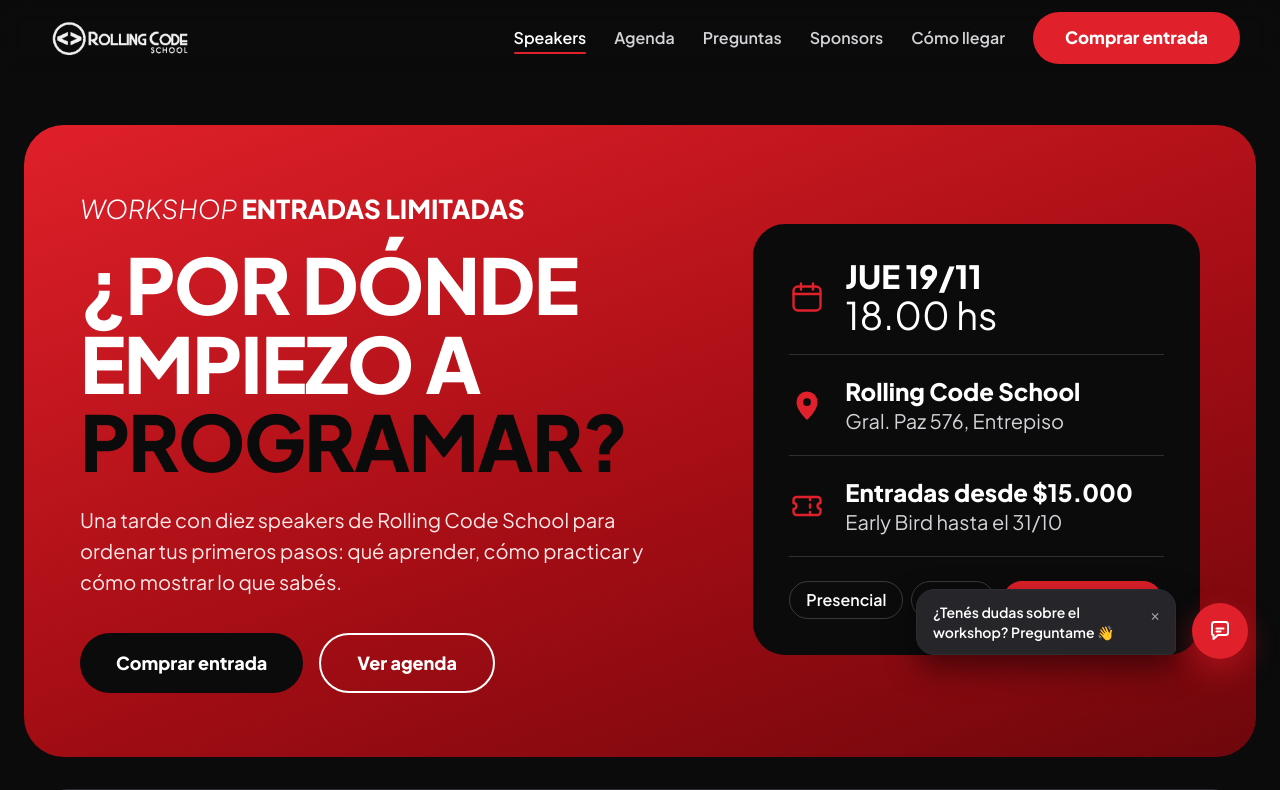
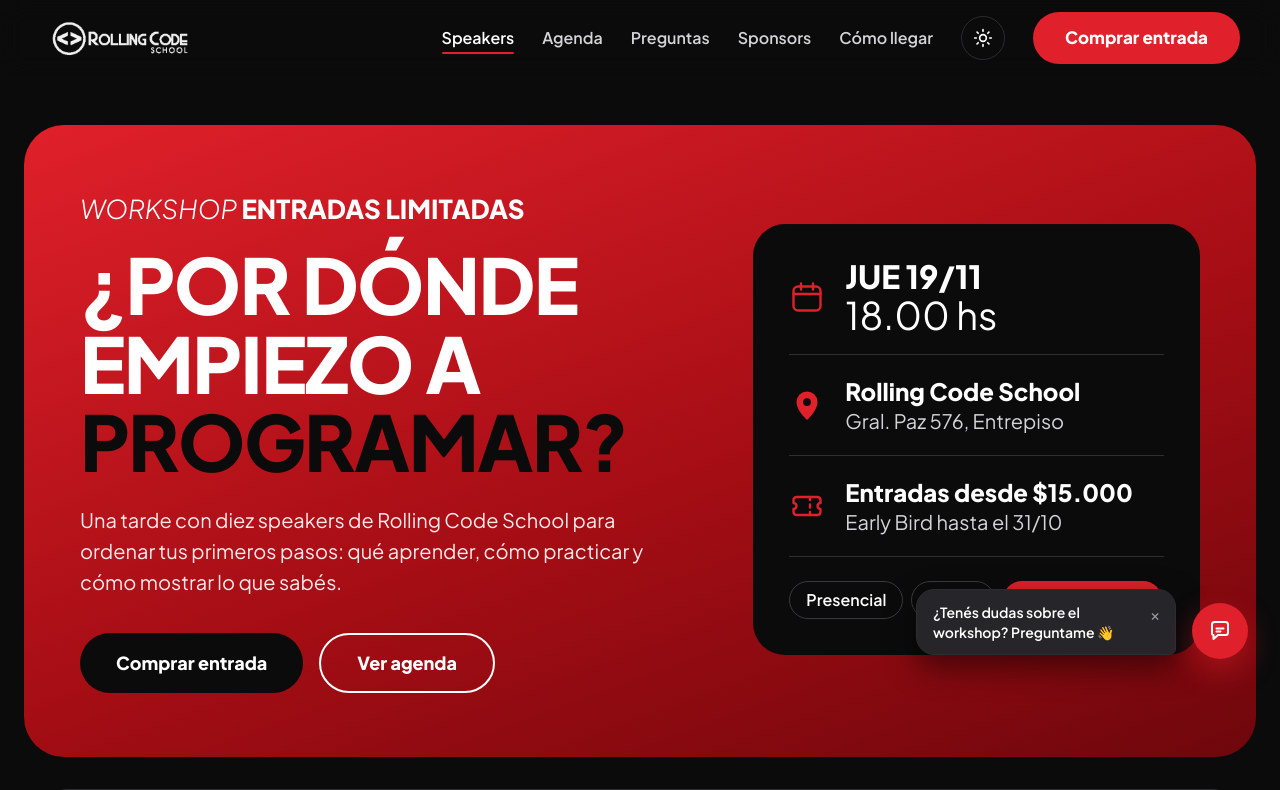
Before and after one commit to lioneldebortoli/WorkShopRC, a React (Vite) app: page / in a window 1280 px wide. Shown: the top 790 px of the page. Built offline with nearby package versions, Linux system fonts and the light colour scheme.

Commit message:
feat: agrega el boton para cambiar entre modo claro y oscuro

```diff
--- /dev/null
+++ b/src/components/BotonTema.jsx
@@ -0,0 +1,32 @@
+const Sol = () => (
+  <svg viewBox="0 0 24 24" aria-hidden="true" className="h-5 w-5" fill="none" stroke="currentColor" strokeWidth="2" strokeLinecap="round">
+    <circle cx="12" cy="12" r="4" />
+    <path d="M12 2v2M12 20v2M4.9 4.9l1.4 1.4M17.7 17.7l1.4 1.4M2 12h2M20 12h2M4.9 19.1l1.4-1.4M17.7 6.3l1.4-1.4" />
+  </svg>
+);
+
+const Luna = () => (
+  <svg viewBox="0 0 24 24" aria-hidden="true" className="h-5 w-5" fill="none" stroke="currentColor" strokeWidth="2" strokeLinejoin="round">
+    <path d="M20 14.5A8 8 0 0 1 9.5 4a8 8 0 1 0 10.5 10.5z" />
+  </svg>
+);
+
+export const BotonTema = ({ tema, onCambiar, conTexto = false, className = "" }) => {
+  const claro = tema === "claro";
+  const accion = claro ? "Activar modo oscuro" : "Activar modo claro";
+
+  return (
+    <button
+      type="button"
+      onClick={onCambiar}
+      aria-label={conTexto ? undefined : accion}
+      title={accion}
+      className={`flex cursor-pointer items-center justify-center gap-3 rounded-full border border-(--rc-border) text-(--rc-white) transition hover:border-(--rc-red) hover:text-(--rc-red) ${
+        conTexto ? "min-h-12 w-full px-5 font-extrabold" : "h-11 w-11"
+      } ${className}`}
+    >
+      {claro ? <Luna /> : <Sol />}
+      {conTexto && accion}
+    </button>
+  );
+};
--- a/src/components/Navbar.jsx
+++ b/src/components/Navbar.jsx
@@ -1,5 +1,8 @@
 import { useEffect, useState } from "react";
 import logo from "../assets/logo/logo-rolling-blanco.png";
+import logoNegro from "../assets/logo/logo-rolling-negro.png";
+import { BotonTema } from "./BotonTema";
+import { useTema } from "../hooks/useTema";
 
 const LINKS = [
   { id: "speakers", texto: "Speakers" },
@@ -12,12 +15,13 @@
 const EASE = "ease-[cubic-bezier(0.22,0.8,0.3,1)]";
 
 const BOTON_ROJO =
-  "inline-flex items-center justify-center rounded-full bg-(--rc-red) font-extrabold transition duration-300 hover:-translate-y-0.5 hover:bg-[#ff2d3a] hover:shadow-[0_12px_30px_rgba(224,32,42,0.45)] active:scale-[0.98]";
+  "inline-flex items-center justify-center rounded-full bg-(--rc-red) font-extrabold text-white transition duration-300 hover:-translate-y-0.5 hover:bg-(--rc-red-hover) hover:shadow-[0_12px_30px_rgba(224,32,42,0.45)] active:scale-[0.98]";
 
 export default function Navbar() {
   const [conScroll, setConScroll] = useState(() => window.scrollY > 8);
   const [menuAbierto, setMenuAbierto] = useState(false);
   const [activa, setActiva] = useState(null);
+  const { tema, alternarTema } = useTema();
 
   useEffect(() => {
     const actualizar = () => setConScroll(window.scrollY > 8);
@@ -65,9 +69,9 @@
 
   return (
     <header
-      className={`sticky top-0 z-50 border-b bg-[rgba(11,11,12,0.96)] transition-[box-shadow,border-color] duration-300 lg:bg-[rgba(11,11,12,0.82)] lg:backdrop-blur-md ${
+      className={`sticky top-0 z-50 border-b bg-(--rc-nav) transition-[box-shadow,border-color,background-color] duration-300 lg:bg-(--rc-nav-blur) lg:backdrop-blur-md ${
         conScroll
-          ? "border-(--rc-border) shadow-[0_10px_30px_rgba(0,0,0,0.45)]"
+          ? "border-(--rc-border) shadow-[0_10px_30px_var(--rc-sombra)]"
           : "border-transparent"
       }`}
     >
@@ -76,10 +80,11 @@
         className="mx-auto flex max-w-[1248px] items-center justify-between gap-4 px-6 py-3"
       >
         <a href="/#inicio" onClick={(e) => irA(e, "inicio")}>
-          <img src={logo} alt="Rolling Code School" className="h-11 w-auto lg:h-13" />
+          <img src={logo} alt="Rolling Code School" className="h-11 w-auto claro:hidden lg:h-13" />
+          <img src={logoNegro} alt="Rolling Code School" className="hidden h-11 w-auto claro:block lg:h-13" />
         </a>
 
-        <ul className="hidden items-center gap-7 lg:flex">
+        <ul className="hidden items-center gap-6 lg:flex xl:gap-7">
           {LINKS.map(({ id, texto }) => (
             <li key={id}>
               <a
@@ -96,6 +101,9 @@
               </a>
             </li>
           ))}
+          <li>
+            <BotonTema tema={tema} onCambiar={alternarTema} />
+          </li>
           <li>
             <a
               href="/#entradas"
@@ -148,7 +156,7 @@
       <div
         id="menu-movil"
         inert={!menuAbierto}
-        className={`fixed inset-y-0 right-0 z-50 w-[min(84vw,340px)] border-l border-(--rc-border) bg-[rgba(11,11,12,0.72)] backdrop-blur-xl transition-transform duration-450 ${EASE} lg:hidden ${
+        className={`fixed inset-y-0 right-0 z-50 w-[min(84vw,340px)] border-l border-(--rc-border) bg-(--rc-panel) backdrop-blur-xl transition-transform duration-450 ${EASE} lg:hidden ${
           menuAbierto ? "translate-x-0" : "translate-x-full"
         }`}
       >
@@ -183,6 +191,12 @@
               </li>
             )
           )}
+          <li
+            style={{ transitionDelay: menuAbierto ? `${(LINKS.length + 1) * 60}ms` : "0ms" }}
+            className={`pt-3 transition duration-400 ${EASE} ${menuAbierto ? "translate-x-0 opacity-100" : "translate-x-5 opacity-0"}`}
+          >
+            <BotonTema tema={tema} onCambiar={alternarTema} conTexto />
+          </li>
         </ul>
       </div>
     </header>
```
